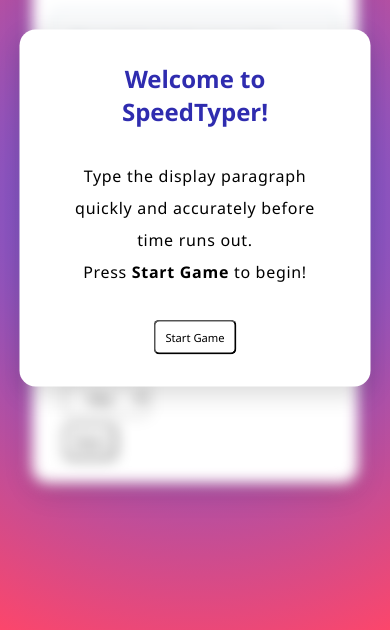
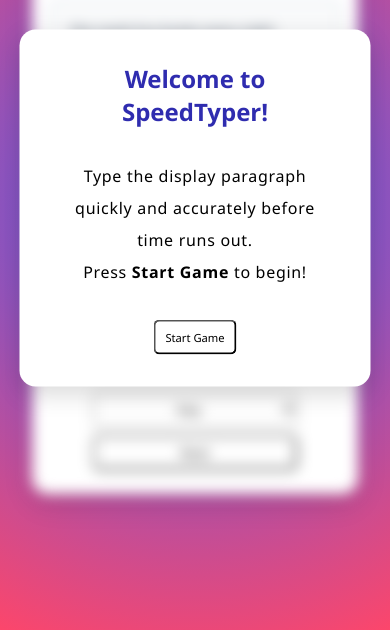
Before and after one commit to RajanCP/NOL-002-TS-Game, a website built with Vite: page index.html in a window 390 px wide. Shown: the part 214-844 px from the top of the page. Built offline with nearby package versions, Linux system fonts and the light colour scheme.

Commit message:
Fix: Changed buttons to stack as columns on tablets and tweaked font-size and spacing for consistency

```diff
--- a/src/style.scss
+++ b/src/style.scss
@@ -215,6 +215,19 @@ body {
   .typing-game__input {
     font-size: 0.9rem;
   }
+
+  .typing-game__status {
+    flex-direction: column;
+    align-items: stretch;
+    justify-content: center;
+    gap: 0.5rem;
+    width: 80%;
+    margin: 0 auto;
+  }
+
+  .typing-game__result {
+    min-height: 3ch;
+  }
 }
 
 // For viewports ≤ 576px (mobile)
@@ -232,11 +245,7 @@ body {
   .typing-game__input {
     font-size: 0.85rem;
   }
-  .typing-game__status {
-    flex-direction: column;
-    align-items: flex-start;
-    gap: 0.5rem;
-  }
+
   .typing-game__input {
     width: 100%;
     padding: 0.5rem 0.5rem;
@@ -269,4 +278,8 @@ body {
   .typing-game__label{
     font-size: 0.8rem;
   }
+
+  .typing-game__result{
+    font-size: 0.8rem;
+  }
 }
```
